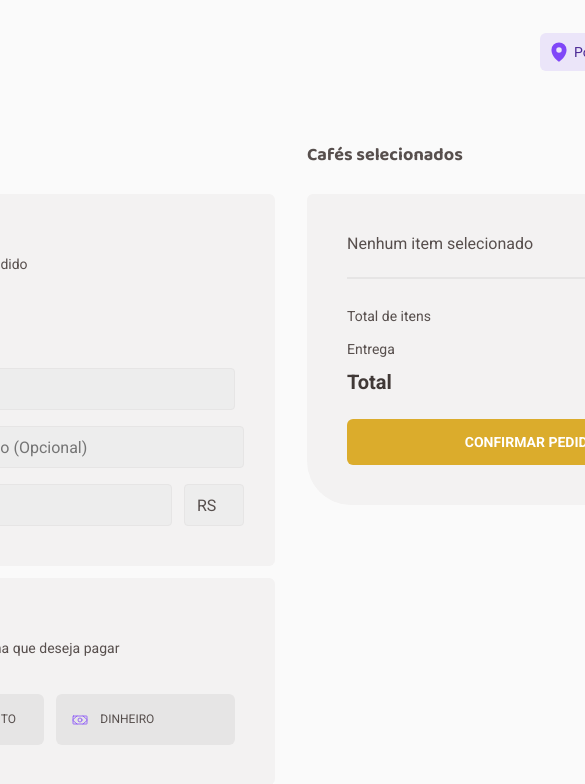
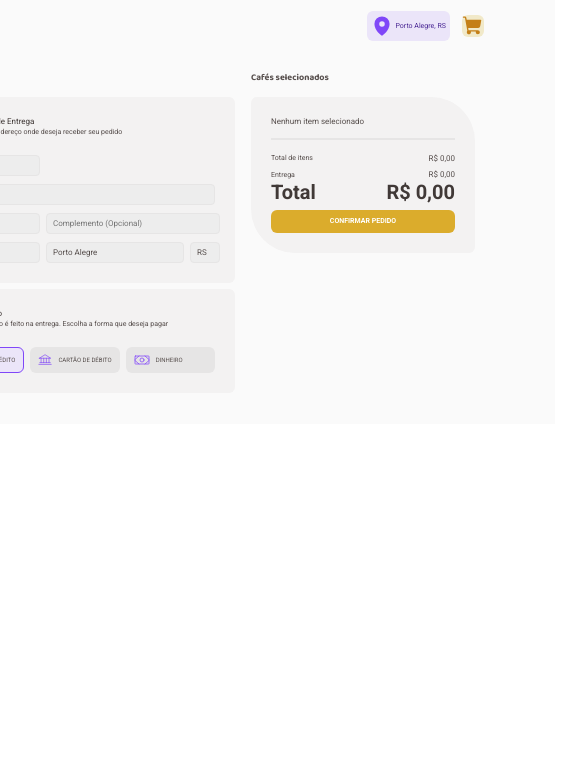
Before and after one commit to viniciusmb17/coffee-delivery, a React (Vite) app: page /checkout in a window 390 px wide. Shown: the top 784 px of the page, 585 px wide, since content can reach past the window. Built offline with nearby package versions, Linux system fonts and the light colour scheme.

Commit message:
style: starting responsive design

```diff
--- a/src/components/Header/style.ts
+++ b/src/components/Header/style.ts
@@ -3,7 +3,9 @@ import styled from 'styled-components'
 export const HeaderContainer = styled.header`
   position: sticky;
   top: 0;
-  width: 90rem;
+  max-width: 90rem;
+  width: 100%;
+  margin: auto;
   background: ${(props) => props.theme.background};
   display: flex;
   flex-direction: row;
@@ -23,7 +25,8 @@ export const HeaderContainer = styled.header`
     flex-direction: row;
     align-items: center;
     gap: 51.25rem;
-    width: 90rem;
+    max-width: 90rem;
+    width: 100%;
   }
 `
 export const ActionsContainer = styled.div`
@@ -44,7 +47,8 @@ export const LocationContainer = styled.div`
   flex-direction: row;
   align-items: center;
   justify-content: space-between;
-  width: fit-content;
+  max-width: fit-content;
+  width: 100%;
 
   font-family: 'Roboto', sans-serif;
   font-style: normal;
--- a/src/pages/Checkout/components/CoffeeSelected/style.ts
+++ b/src/pages/Checkout/components/CoffeeSelected/style.ts
@@ -163,8 +163,8 @@ export const InputQuantity = styled.input.attrs((props) => ({
     margin: 0;
   }
   text-align: center;
-  width: 20px;
-  height: 21px;
+  width: 1.25rem;
+  height: 1.3125rem;
   border: 0;
   background-color: inherit;
 `
--- a/src/pages/Checkout/style.ts
+++ b/src/pages/Checkout/style.ts
@@ -1,7 +1,6 @@
 import styled, { css } from 'styled-components'
 
 export const CheckoutContainer = styled.div`
-  /* height: calc(100vh - 6.5rem); */
   display: flex;
   flex-direction: row;
   justify-content: center;
@@ -23,7 +22,8 @@ export const CheckoutContainer = styled.div`
     display: flex;
     flex-direction: column;
     align-items: flex-start;
-    width: 40rem;
+    max-width: 40rem;
+    width: 100%;
     height: 36.9375rem;
 
     padding: 0;
@@ -46,7 +46,8 @@ export const CheckoutContainer = styled.div`
     background-color: ${(props) => props.theme['base-card']};
 
     gap: 2rem;
-    width: 40rem;
+    max-width: 40rem;
+    width: 100%;
     border-radius: 6px;
 
     h2,
@@ -98,7 +99,8 @@ export const PaymentCard = styled.div<IPaymentCardProps>`
   padding: 1rem;
   gap: 0.75rem;
 
-  width: 11.1669rem;
+  max-width: 11.1669rem;
+  width: 100%;
   height: 3.1875rem;
 
   border-radius: 6px;
@@ -136,7 +138,8 @@ export const ArticleTitles = styled.div`
   padding: 0;
   gap: 0.5rem;
 
-  width: 35rem;
+  max-width: 35rem;
+  width: 100%;
   height: 2.75rem;
 `
 
@@ -146,7 +149,8 @@ export const CheckoutSummary = styled.div`
   align-items: flex-start;
   padding: 2.5rem;
   gap: 1.5rem;
-  width: 28rem;
+  max-width: 28rem;
+  width: 100%;
   border-radius: 6px 44px;
   background-color: ${(props) => props.theme['base-card']};
 `
@@ -163,7 +167,8 @@ export const CheckoutTotal = styled.div`
   padding: 0;
   gap: 0.75rem;
 
-  width: 23rem;
+  max-width: 23rem;
+  width: 100%;
   height: 5.75rem;
 
   flex: none;
@@ -217,7 +222,8 @@ export const ButtonSubmit = styled.button`
   padding: 0.75rem 0.5rem;
   gap: 0.25rem;
 
-  width: 23rem;
+  max-width: 23rem;
+  width: 100%;
   height: 2.875rem;
 
   border: 0;
--- a/src/pages/Home/components/CoffeeList/components/CoffeeCard/style.ts
+++ b/src/pages/Home/components/CoffeeList/components/CoffeeCard/style.ts
@@ -121,8 +121,8 @@ export const InputQuantity = styled.input.attrs((props) => ({
     margin: 0;
   }
   text-align: center;
-  width: 20px;
-  height: 21px;
+  width: 1.25rem;
+  height: 1.3125rem;
   border: 0;
   background-color: inherit;
 `
--- a/src/pages/Home/components/CoffeeList/style.ts
+++ b/src/pages/Home/components/CoffeeList/style.ts
@@ -10,8 +10,8 @@ export const CoffeeListContainer = styled.section`
 export const CoffeeListHeader = styled.div`
   display: flex;
   column-gap: 32.5rem;
-  padding-left: 160px;
-  padding-right: 160px;
+  padding-left: 10rem;
+  padding-right: 10rem;
   white-space: nowrap;
 
   h1 {
@@ -38,6 +38,6 @@ export const CoffeeListCards = styled.div`
   grid-template-columns: repeat(4, 1fr);
   gap: 2.5rem;
   width: 70rem;
-  padding-left: 160px;
+  padding-left: 10rem;
   padding-bottom: 8rem;
 `
--- a/src/pages/Home/components/Introduction/style.ts
+++ b/src/pages/Home/components/Introduction/style.ts
@@ -17,7 +17,7 @@ export const BaseSection = styled.section`
   width: 100%;
 `
 export const IntroSection = styled(BaseSection)`
-  margin-left: 160px;
+  margin-left: 10rem;
 `
 export const ImageSection = styled(BaseSection)`
   img {
--- a/src/styles/global.ts
+++ b/src/styles/global.ts
@@ -1,4 +1,25 @@
 import { createGlobalStyle } from 'styled-components'
+
+const size = {
+  mobileS: '320px',
+  mobileM: '375px',
+  mobileL: '425px',
+  tablet: '768px',
+  laptop: '1024px',
+  laptopL: '1440px',
+  desktop: '2560px',
+} as const
+
+export const device = {
+  mobileS: `(min-width: ${size.mobileS})`,
+  mobileM: `(min-width: ${size.mobileM})`,
+  mobileL: `(min-width: ${size.mobileL})`,
+  tablet: `(min-width: ${size.tablet})`,
+  laptop: `(min-width: ${size.laptop})`,
+  laptopL: `(min-width: ${size.laptopL}) `,
+  desktop: `(min-width: ${size.desktop})`,
+  desktopL: `(min-width: ${size.desktop})`,
+} as const
 
 export const GlobalStyle = createGlobalStyle`
   * {
@@ -28,4 +49,44 @@ export const GlobalStyle = createGlobalStyle`
   button:hover {
     cursor: pointer;
   }
+
+@media ${device.mobileS} {
+  html {
+    font-size: 40%;
+  }
+}
+@media ${device.mobileM} {
+  html {
+    font-size: 50%;
+  }
+}
+@media ${device.mobileL} {
+  html {
+    font-size: 60%;
+  }
+}
+@media ${device.tablet} {
+  html {
+    font-size: 50%;
+  }
+}
+@media ${device.laptop} {
+  html {
+    font-size: 80%;
+  }
+}
+@media ${device.laptopL} {
+  html {
+    font-size: 100%;
+  }
+}
+
+
+
+
+
+
+
+
+
 `
```
